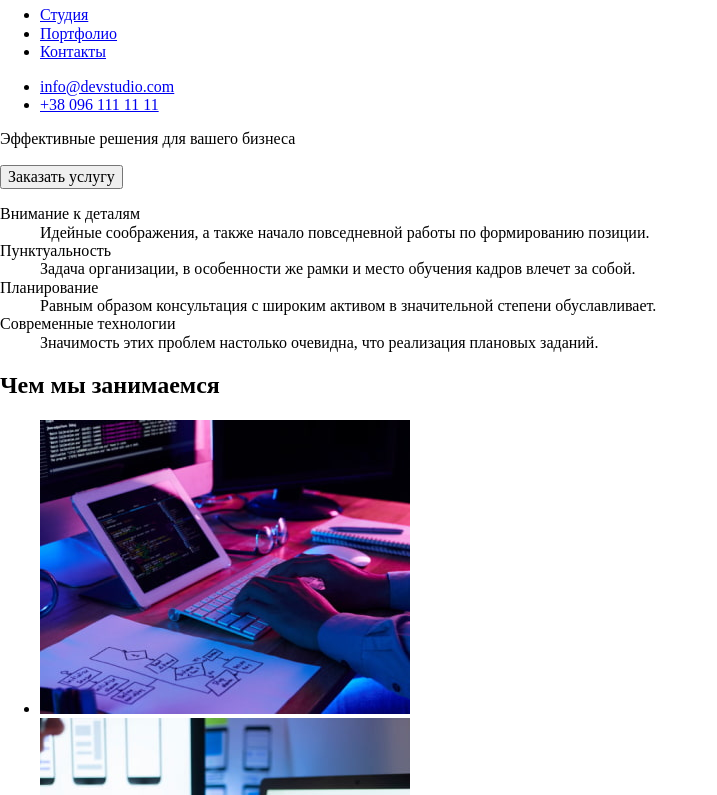
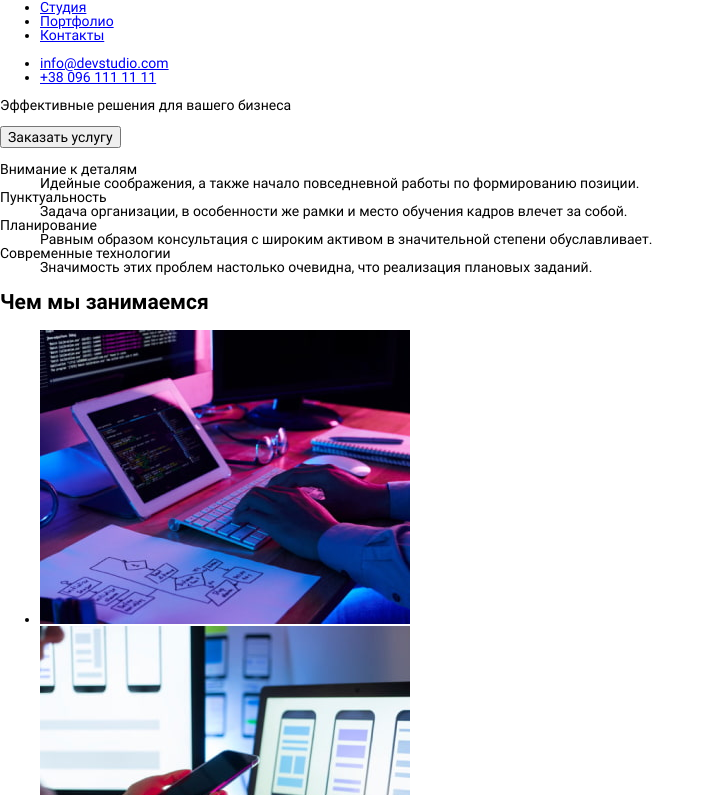
Before and after one commit to jPee2k/goit-markup-hw-01, a website built with webpack: page src/index.html in a window 1280 px wide. Shown: the part 28-823 px from the top of the page, without its empty margins (0-717 px from the left). Built offline with nearby package versions, Linux system fonts and the light colour scheme.

Commit message:
develop style(fonts) add fonts

```diff
--- a/src/scss/styles.scss
+++ b/src/scss/styles.scss
@@ -17,6 +17,17 @@
   clip-path: inset(100%);
   clip: rect(0 0 0 0);
   overflow: hidden;
+  opacity: 0;
+}
+
+body {
+  margin: 0;
+  padding: 0;
+
+  font-family: Roboto, sans-serif;
+  font-size: 14px;
+  line-height: 1;
+  font-weight: 400;
 }
 
 img {
--- a/src/scss/utils/fonts.scss
+++ b/src/scss/utils/fonts.scss
@@ -0,0 +1,45 @@
+/* roboto-regular - latin_cyrillic */
+@font-face {
+  font-family: 'Roboto';
+  font-style: normal;
+  font-weight: 400;
+  src: local(''),
+  url('../fonts/roboto-v29-latin_cyrillic-regular.woff2') format('woff2'), /* Chrome 26+, Opera 23+, Firefox 39+ */
+  url('../fonts/roboto-v29-latin_cyrillic-regular.woff') format('woff'); /* Chrome 6+, Firefox 3.6+, IE 9+, Safari 5.1+ */
+}
+/* roboto-500 - latin_cyrillic */
+@font-face {
+  font-family: 'Roboto';
+  font-style: normal;
+  font-weight: 500;
+  src: local(''),
+  url('../fonts/roboto-v29-latin_cyrillic-500.woff2') format('woff2'), /* Chrome 26+, Opera 23+, Firefox 39+ */
+  url('../fonts/roboto-v29-latin_cyrillic-500.woff') format('woff'); /* Chrome 6+, Firefox 3.6+, IE 9+, Safari 5.1+ */
+}
+/* roboto-700 - latin_cyrillic */
+@font-face {
+  font-family: 'Roboto';
+  font-style: normal;
+  font-weight: 700;
+  src: local(''),
+  url('../fonts/roboto-v29-latin_cyrillic-700.woff2') format('woff2'), /* Chrome 26+, Opera 23+, Firefox 39+ */
+  url('../fonts/roboto-v29-latin_cyrillic-700.woff') format('woff'); /* Chrome 6+, Firefox 3.6+, IE 9+, Safari 5.1+ */
+}
+/* roboto-900 - latin_cyrillic */
+@font-face {
+  font-family: 'Roboto';
+  font-style: normal;
+  font-weight: 900;
+  src: local(''),
+  url('../fonts/roboto-v29-latin_cyrillic-900.woff2') format('woff2'), /* Chrome 26+, Opera 23+, Firefox 39+ */
+  url('../fonts/roboto-v29-latin_cyrillic-900.woff') format('woff'); /* Chrome 6+, Firefox 3.6+, IE 9+, Safari 5.1+ */
+}
+/* raleway-700 - latin */
+@font-face {
+  font-family: 'Raleway';
+  font-style: normal;
+  font-weight: 700;
+  src: local(''),
+  url('../fonts/raleway-v22-latin-700.woff2') format('woff2'), /* Chrome 26+, Opera 23+, Firefox 39+ */
+  url('../fonts/raleway-v22-latin-700.woff') format('woff'); /* Chrome 6+, Firefox 3.6+, IE 9+, Safari 5.1+ */
+}
```
Also changed, not shown: src/fonts/raleway-v22-latin-700.woff (added), src/fonts/raleway-v22-latin-700.woff2 (added), src/fonts/roboto-v29-latin_cyrillic-500.woff (added), src/fonts/roboto-v29-latin_cyrillic-500.woff2 (added), src/fonts/roboto-v29-latin_cyrillic-700.woff (added), src/fonts/roboto-v29-latin_cyrillic-700.woff2 (added), src/fonts/roboto-v29-latin_cyrillic-900.woff (added), src/fonts/roboto-v29-latin_cyrillic-900.woff2 (added), src/fonts/roboto-v29-latin_cyrillic-regular.woff (added), src/fonts/roboto-v29-latin_cyrillic-regular.woff2 (added).
